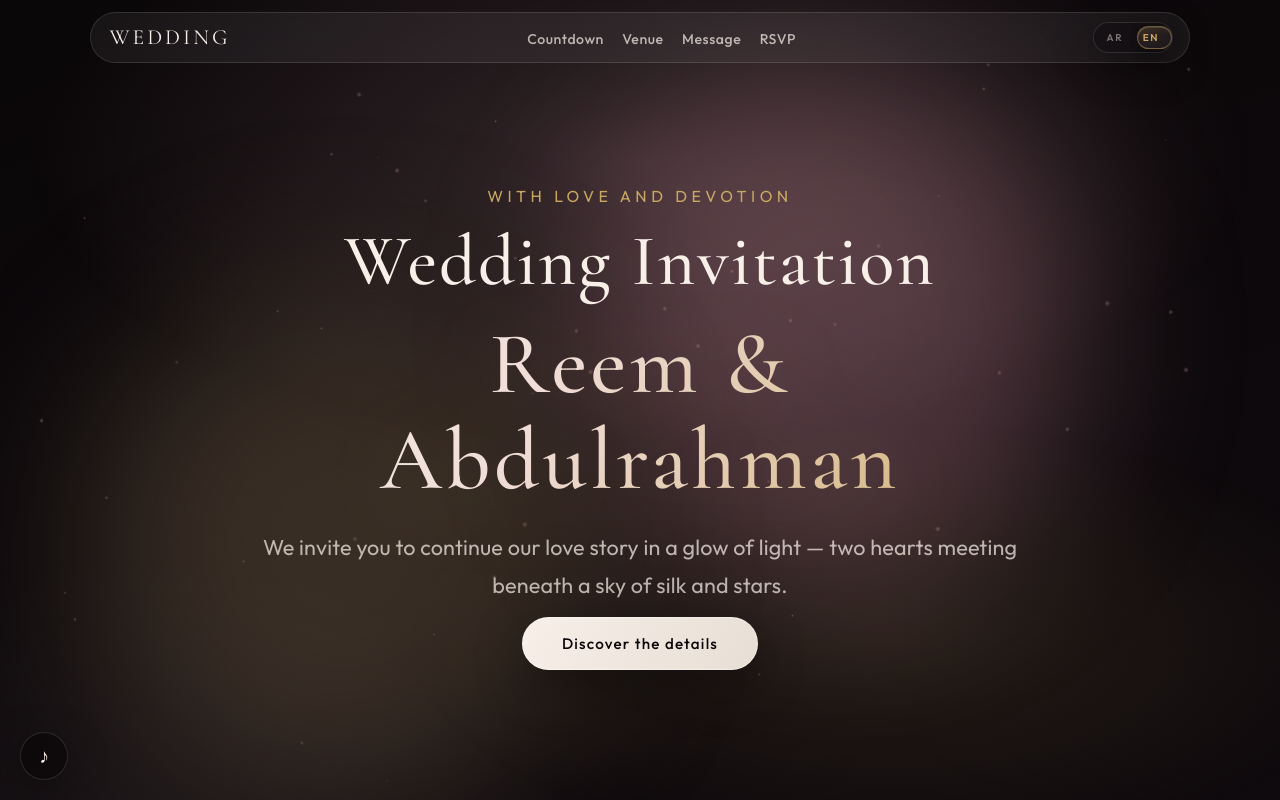
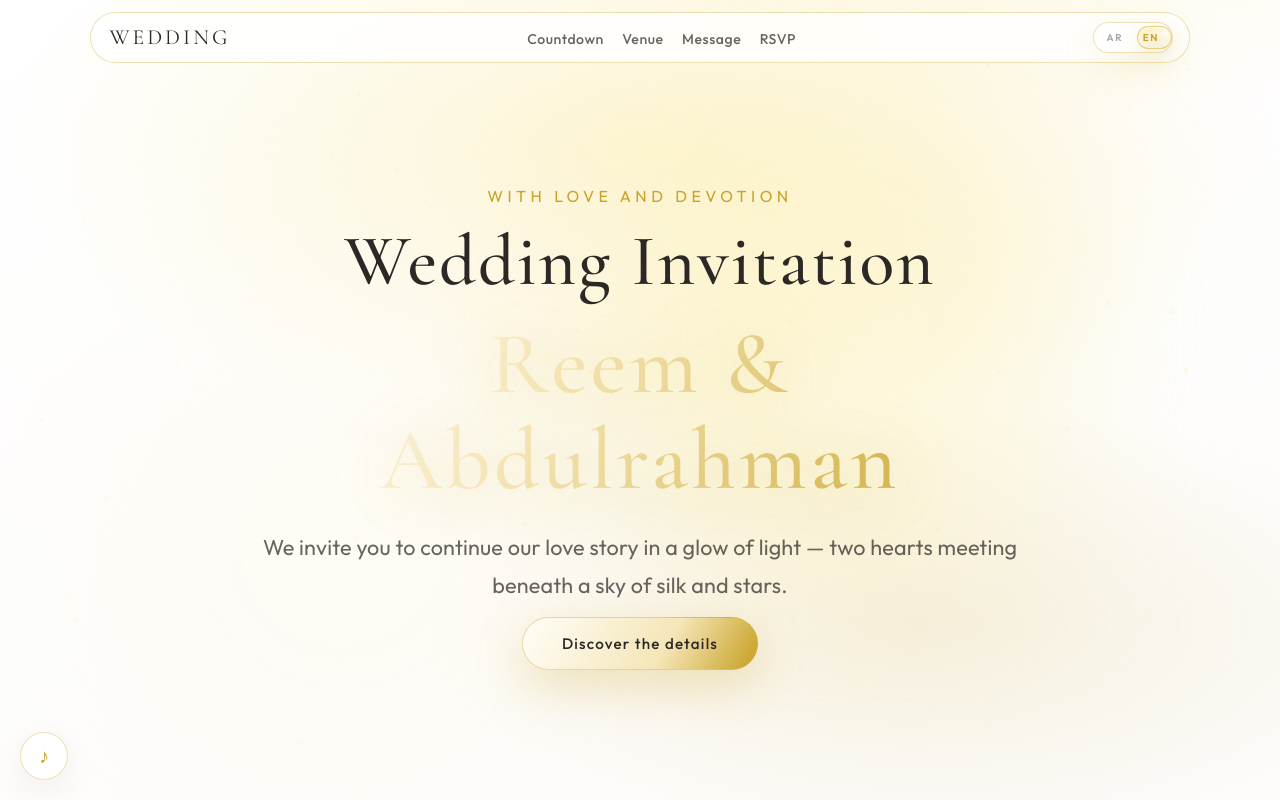
Before and after one commit to Ahmed-Osama7/wedding-invitation, a website with bundled scripts: page index.html in a window 1280 px wide. Shown: the top 800 px of the page. Built offline with nearby package versions, Linux system fonts and the light colour scheme.

Commit message:
Theme: white and shining gold palette (CSS + lang fallback)
Co-authored-by: Cursor <cursoragent@cursor.com>

```diff
--- a/index.html
+++ b/index.html
@@ -46,20 +46,20 @@
         align-items: stretch;
         padding: 3px;
         border-radius: 999px;
-        border: 1px solid rgba(255, 255, 255, 0.12);
-        background: rgba(12, 8, 11, 0.55);
+        border: 1px solid rgba(212, 175, 55, 0.38);
+        background: rgba(255, 255, 255, 0.88);
         backdrop-filter: blur(18px);
         -webkit-backdrop-filter: blur(18px);
-        box-shadow: 0 12px 40px rgba(0, 0, 0, 0.35);
+        box-shadow: 0 12px 36px rgba(201, 162, 39, 0.14);
       }
       nav.nav-bar #lang-switch .lang-switch__thumb {
         border-radius: 999px;
-        border: 1px solid rgba(201, 169, 98, 0.45);
+        border: 1px solid rgba(212, 175, 55, 0.55);
         background: linear-gradient(
           165deg,
-          rgba(201, 169, 98, 0.22) 0%,
-          rgba(232, 180, 184, 0.08) 50%,
-          rgba(255, 255, 255, 0.04) 100%
+          rgba(252, 238, 180, 0.85) 0%,
+          rgba(255, 248, 230, 0.65) 45%,
+          rgba(201, 162, 39, 0.18) 100%
         );
       }
       nav.nav-bar #lang-switch button.lang-switch__btn {
@@ -71,7 +71,7 @@
         background: transparent !important;
         background-image: none !important;
         box-shadow: none !important;
-        color: rgba(247, 239, 232, 0.45) !important;
+        color: rgba(44, 40, 37, 0.42) !important;
         font-family: Outfit, system-ui, sans-serif !important;
         font-size: 0.62rem !important;
         font-weight: 700 !important;
@@ -79,8 +79,8 @@
         cursor: pointer !important;
       }
       nav.nav-bar #lang-switch button.lang-switch__btn[aria-pressed='true'] {
-        color: #c9a962 !important;
-        text-shadow: 0 0 18px rgba(201, 169, 98, 0.35);
+        color: #c9a227 !important;
+        text-shadow: 0 0 22px rgba(252, 238, 180, 0.95), 0 0 8px rgba(201, 162, 39, 0.45);
       }
     </style>
   </head>
--- a/style.css
+++ b/style.css
@@ -3,19 +3,22 @@
    -------------------------------------------------------------------------- */
 
 :root {
-  color-scheme: dark;
-  --bg-deep: #0a0709;
-  --bg-mid: #120c10;
-  --rose: #e8b4b8;
-  --rose-soft: rgba(232, 180, 184, 0.35);
-  --gold: #c9a962;
-  --gold-soft: rgba(201, 169, 98, 0.45);
-  --ivory: #f7efe8;
-  --ivory-muted: rgba(247, 239, 232, 0.72);
-  --glass: rgba(255, 255, 255, 0.06);
-  --glass-border: rgba(255, 255, 255, 0.12);
-  --shadow-soft: 0 24px 80px rgba(0, 0, 0, 0.45);
-  --shadow-card: 0 12px 40px rgba(0, 0, 0, 0.35);
+  color-scheme: light;
+  --bg-deep: #ffffff;
+  --bg-mid: #faf8f5;
+  --rose: #d4af37;
+  --rose-soft: rgba(212, 175, 55, 0.22);
+  --gold: #c9a227;
+  --gold-shine: #f5e6b8;
+  --gold-highlight: #fceea7;
+  --gold-soft: rgba(201, 162, 39, 0.38);
+  --ivory: #2c2825;
+  --ivory-muted: rgba(44, 40, 37, 0.72);
+  --ink: #2c2825;
+  --glass: rgba(255, 255, 255, 0.82);
+  --glass-border: rgba(212, 175, 55, 0.38);
+  --shadow-soft: 0 24px 80px rgba(201, 162, 39, 0.16);
+  --shadow-card: 0 12px 36px rgba(0, 0, 0, 0.06);
   --ease-out: cubic-bezier(0.22, 1, 0.36, 1);
   --font-display: 'Cormorant Garamond', 'Noto Naskh Arabic', serif;
   --font-body: 'Outfit', 'Noto Naskh Arabic', system-ui, sans-serif;
@@ -38,9 +41,9 @@ body {
   font-family: var(--font-body);
   font-weight: 400;
   color: var(--ivory-muted);
-  background: radial-gradient(1200px 800px at 80% -10%, #2a1420 0%, transparent 55%),
-    radial-gradient(900px 600px at 10% 20%, #1a1518 0%, transparent 50%),
-    linear-gradient(165deg, var(--bg-deep) 0%, var(--bg-mid) 45%, #0d080b 100%);
+  background: radial-gradient(1200px 800px at 82% -8%, rgba(252, 238, 180, 0.55) 0%, transparent 58%),
+    radial-gradient(900px 600px at 8% 25%, rgba(255, 255, 255, 0.98) 0%, transparent 52%),
+    linear-gradient(165deg, var(--bg-deep) 0%, var(--bg-mid) 50%, #fffef9 100%);
   overflow-x: hidden;
 }
 
@@ -66,7 +69,7 @@ a {
   z-index: 9999;
   display: grid;
   place-items: center;
-  background: radial-gradient(circle at 50% 40%, #2a1822 0%, var(--bg-deep) 55%);
+  background: radial-gradient(circle at 50% 38%, rgba(252, 238, 180, 0.5) 0%, var(--bg-deep) 58%);
   transition: opacity 0.85s var(--ease-out), visibility 0.85s;
 }
 
@@ -100,7 +103,7 @@ a {
   width: min(240px, 70vw);
   height: 2px;
   margin: 0 auto;
-  background: rgba(255, 255, 255, 0.08);
+  background: rgba(212, 175, 55, 0.14);
   border-radius: 999px;
   overflow: hidden;
 }
@@ -109,7 +112,14 @@ a {
   display: block;
   height: 100%;
   width: 40%;
-  background: linear-gradient(90deg, transparent, var(--gold), transparent);
+  background: linear-gradient(
+    90deg,
+    transparent,
+    var(--gold-highlight),
+    var(--gold),
+    var(--gold-highlight),
+    transparent
+  );
   animation: loading-slide 1.2s ease-in-out infinite;
 }
 
@@ -147,7 +157,7 @@ a {
   position: absolute;
   bottom: -12px;
   border-radius: 50%;
-  background: radial-gradient(circle, var(--rose-soft), transparent 70%);
+  background: radial-gradient(circle, rgba(252, 238, 180, 0.55), transparent 70%);
   animation-name: float-up;
   animation-timing-function: linear;
   animation-iteration-count: infinite;
@@ -180,10 +190,10 @@ a {
   height: 48px;
   border-radius: 50%;
   border: 1px solid var(--glass-border);
-  background: rgba(10, 7, 9, 0.65);
+  background: rgba(255, 255, 255, 0.92);
   backdrop-filter: blur(14px);
   -webkit-backdrop-filter: blur(14px);
-  color: var(--ivory);
+  color: var(--gold);
   cursor: pointer;
   display: grid;
   place-items: center;
@@ -257,7 +267,7 @@ a {
   justify-content: space-between;
   gap: clamp(0.65rem, 2vw, 1.1rem);
   border: 1px solid var(--glass-border);
-  background: rgba(12, 8, 11, 0.55);
+  background: rgba(255, 255, 255, 0.88);
   backdrop-filter: blur(18px);
   -webkit-backdrop-filter: blur(18px);
 }
@@ -289,7 +299,7 @@ nav.nav-bar .lang-switch {
   gap: 0;
   border-radius: 999px;
   border: 1px solid var(--glass-border);
-  background: rgba(12, 8, 11, 0.55);
+  background: rgba(255, 255, 255, 0.88);
   backdrop-filter: blur(18px);
   -webkit-backdrop-filter: blur(18px);
   box-shadow: var(--shadow-card);
@@ -300,7 +310,7 @@ nav.nav-bar .lang-switch {
 
 nav.nav-bar .lang-switch:hover {
   border-color: var(--gold-soft);
-  box-shadow: var(--shadow-card), 0 0 0 1px rgba(201, 169, 98, 0.12);
+  box-shadow: var(--shadow-card), 0 0 0 1px rgba(212, 175, 55, 0.2);
 }
 
 nav.nav-bar .lang-switch:active {
@@ -316,14 +326,14 @@ nav.nav-bar .lang-switch .lang-switch__thumb {
   border-radius: 999px;
   z-index: 0;
   pointer-events: none;
-  border: 1px solid rgba(201, 169, 98, 0.45);
+  border: 1px solid rgba(212, 175, 55, 0.55);
   background: linear-gradient(
     165deg,
-    rgba(201, 169, 98, 0.22) 0%,
-    rgba(232, 180, 184, 0.08) 50%,
-    rgba(255, 255, 255, 0.04) 100%
+    rgba(252, 238, 180, 0.85) 0%,
+    rgba(255, 248, 230, 0.65) 45%,
+    rgba(201, 162, 39, 0.18) 100%
   );
-  box-shadow: inset 0 1px 0 rgba(255, 255, 255, 0.12), 0 6px 20px rgba(0, 0, 0, 0.35);
+  box-shadow: inset 0 1px 0 rgba(255, 255, 255, 0.9), 0 6px 22px rgba(201, 162, 39, 0.18);
   transition: margin-inline-start 0.45s var(--ease-out), box-shadow 0.35s var(--ease-out),
     opacity 0.3s ease;
 }
@@ -351,7 +361,7 @@ nav.nav-bar .lang-switch .lang-switch__btn {
   letter-spacing: 0.18em;
   line-height: 1;
   text-transform: none;
-  color: rgba(247, 239, 232, 0.42) !important;
+  color: rgba(44, 40, 37, 0.42) !important;
   background: transparent !important;
   background-image: none !important;
   box-shadow: none !important;
@@ -366,7 +376,7 @@ nav.nav-bar .lang-switch .lang-switch__btn:hover {
 
 nav.nav-bar .lang-switch .lang-switch__btn[aria-pressed='true'] {
   color: var(--gold) !important;
-  text-shadow: 0 0 22px rgba(201, 169, 98, 0.35);
+  text-shadow: 0 0 24px rgba(252, 238, 180, 0.95), 0 0 8px rgba(201, 162, 39, 0.45);
 }
 
 nav.nav-bar .lang-switch .lang-switch__btn:focus-visible {
@@ -469,7 +479,7 @@ nav.nav-bar .lang-switch .lang-switch__btn::-moz-focus-inner {
     padding: 0.85rem 1rem;
     border-radius: 1rem;
     border: 1px solid var(--glass-border);
-    background: rgba(12, 8, 11, 0.94);
+    background: rgba(255, 255, 255, 0.97);
     backdrop-filter: blur(16px);
     -webkit-backdrop-filter: blur(16px);
     opacity: 0;
@@ -486,7 +496,7 @@ nav.nav-bar .lang-switch .lang-switch__btn::-moz-focus-inner {
   }
 
   .nav-links a:hover {
-    background: rgba(255, 255, 255, 0.04);
+    background: rgba(252, 238, 180, 0.28);
   }
 
   .nav-bar--open .nav-links {
@@ -535,7 +545,7 @@ section[id] {
 .glass-card {
   border-radius: 1.25rem;
   border: 1px solid var(--glass-border);
-  background: linear-gradient(145deg, rgba(255, 255, 255, 0.07), rgba(255, 255, 255, 0.02));
+  background: linear-gradient(145deg, rgba(255, 255, 255, 0.95), rgba(255, 248, 235, 0.72));
   backdrop-filter: blur(22px);
   -webkit-backdrop-filter: blur(22px);
   box-shadow: var(--shadow-card);
@@ -561,8 +571,8 @@ section[id] {
 .hero-gradient {
   position: absolute;
   inset: 0;
-  background: radial-gradient(ellipse 80% 60% at 50% 20%, rgba(232, 180, 184, 0.18), transparent 60%),
-    radial-gradient(ellipse 70% 50% at 70% 80%, rgba(201, 169, 98, 0.12), transparent 55%);
+  background: radial-gradient(ellipse 80% 60% at 50% 18%, rgba(252, 238, 180, 0.55), transparent 62%),
+    radial-gradient(ellipse 70% 50% at 72% 78%, rgba(201, 162, 39, 0.14), transparent 56%);
 }
 
 .hero-glow {
@@ -578,13 +588,13 @@ section[id] {
 .hero-glow--1 {
   top: 10%;
   right: 15%;
-  background: #c98b9a;
+  background: #fceea7;
 }
 
 .hero-glow--2 {
   bottom: 5%;
   left: 10%;
-  background: #8b7355;
+  background: #fff9e8;
   animation-delay: -6s;
 }
 
@@ -632,18 +642,18 @@ section[id] {
   letter-spacing: 0.03em;
   background: linear-gradient(
     118deg,
-    var(--ivory) 0%,
-    #f0ddd8 18%,
-    var(--gold) 52%,
-    #e8b4b8 78%,
-    var(--ivory) 100%
+    #ffffff 0%,
+    var(--gold-shine) 18%,
+    var(--gold) 48%,
+    var(--gold-highlight) 72%,
+    #ffffff 100%
   );
   background-size: 220% auto;
   -webkit-background-clip: text;
   background-clip: text;
   color: transparent;
   animation: names-glow 8s ease-in-out infinite;
-  filter: drop-shadow(0 12px 42px rgba(201, 169, 98, 0.22));
+  filter: drop-shadow(0 10px 36px rgba(201, 162, 39, 0.35)) drop-shadow(0 0 28px rgba(252, 238, 180, 0.65));
 }
 
 @keyframes names-glow {
@@ -671,7 +681,7 @@ html[lang='en'] .hero-couple-names {
   font-size: clamp(0.95rem, 2vw, 1.1rem);
   line-height: 1.65;
   margin: 0 0 2.5rem;
-  color: rgba(247, 239, 232, 0.55);
+  color: rgba(44, 40, 37, 0.5);
   font-weight: 300;
 }
 
@@ -685,18 +695,25 @@ html[lang='en'] .hero-couple-names {
   font-size: 0.95rem;
   font-weight: 500;
   letter-spacing: 0.08em;
-  color: var(--bg-deep);
-  background: linear-gradient(120deg, var(--ivory) 0%, #e8dfd6 50%, var(--ivory) 100%);
+  color: var(--ink);
+  background: linear-gradient(
+    120deg,
+    #fffef9 0%,
+    var(--gold-shine) 32%,
+    var(--gold) 52%,
+    var(--gold-highlight) 78%,
+    #fffef9 100%
+  );
   background-size: 200% auto;
-  border: 1px solid rgba(255, 255, 255, 0.35);
-  box-shadow: 0 16px 48px rgba(0, 0, 0, 0.35);
+  border: 1px solid rgba(212, 175, 55, 0.45);
+  box-shadow: 0 16px 48px rgba(201, 162, 39, 0.28);
   overflow: hidden;
   transition: transform 0.45s var(--ease-out), box-shadow 0.45s, background-position 0.8s;
 }
 
 .cta-btn:hover {
   transform: translateY(-3px);
-  box-shadow: 0 22px 60px rgba(0, 0, 0, 0.45);
+  box-shadow: 0 22px 56px rgba(201, 162, 39, 0.38);
   background-position: 100% center;
 }
 
@@ -852,7 +869,7 @@ html[lang='en'] .hero-couple-names {
 .count-label {
   font-size: 0.78rem;
   letter-spacing: 0.06em;
-  color: rgba(247, 239, 232, 0.55);
+  color: rgba(44, 40, 37, 0.55);
 }
 
 .countdown-grid--done .count-value {
@@ -885,7 +902,7 @@ html[lang='en'] .hero-couple-names {
 }
 
 .venue-text-en {
-  color: rgba(247, 239, 232, 0.5);
+  color: rgba(44, 40, 37, 0.5);
   font-weight: 300;
   font-size: 0.98rem;
 }
@@ -899,7 +916,7 @@ html[lang='en'] .hero-couple-names {
   padding: 0.95rem 1.75rem;
   border-radius: 999px;
   border: 1px solid var(--glass-border);
-  background: linear-gradient(135deg, rgba(255, 255, 255, 0.1), rgba(255, 255, 255, 0.02));
+  background: linear-gradient(135deg, rgba(255, 255, 255, 0.95), rgba(252, 238, 180, 0.35));
   color: var(--ivory);
   font-size: 0.92rem;
   font-weight: 500;
@@ -911,7 +928,7 @@ html[lang='en'] .hero-couple-names {
 .map-btn:hover {
   transform: translateY(-3px);
   border-color: var(--gold-soft);
-  box-shadow: 0 18px 50px rgba(0, 0, 0, 0.4);
+  box-shadow: 0 18px 46px rgba(201, 162, 39, 0.28);
 }
 
 .map-btn svg {
@@ -931,14 +948,14 @@ html[lang='en'] .hero-couple-names {
   text-align: center;
   padding: 3rem 1.5rem;
   border-radius: 1rem;
-  border: 1px solid rgba(255, 255, 255, 0.08);
+  border: 1px solid rgba(212, 175, 55, 0.28);
   overflow: hidden;
 }
 
 .venue-shimmer {
   position: absolute;
   inset: -50%;
-  background: conic-gradient(from 180deg, transparent, rgba(201, 169, 98, 0.15), transparent 40%);
+  background: conic-gradient(from 180deg, transparent, rgba(252, 238, 180, 0.45), transparent 40%);
   animation: spin-slow 14s linear infinite;
 }
 
@@ -962,7 +979,7 @@ html[lang='en'] .hero-couple-names {
   z-index: 1;
   margin: 0;
   font-size: 0.9rem;
-  color: rgba(247, 239, 232, 0.45);
+  color: rgba(44, 40, 37, 0.48);
 }
 
 /* Forms */
@@ -993,8 +1010,8 @@ textarea {
   width: 100%;
   padding: 0.85rem 1rem;
   border-radius: 0.85rem;
-  border: 1px solid rgba(255, 255, 255, 0.12);
-  background: rgba(8, 5, 7, 0.55);
+  border: 1px solid rgba(212, 175, 55, 0.28);
+  background: rgba(255, 255, 255, 0.96);
   color: var(--ivory);
   font-family: inherit;
   font-size: 1rem;
@@ -1005,7 +1022,7 @@ input:focus,
 textarea:focus {
   outline: none;
   border-color: var(--gold-soft);
-  box-shadow: 0 0 0 3px rgba(201, 169, 98, 0.15);
+  box-shadow: 0 0 0 3px rgba(212, 175, 55, 0.22);
 }
 
 textarea {
@@ -1042,14 +1059,14 @@ textarea {
   text-align: center;
   padding: 0.75rem 1rem;
   border-radius: 999px;
-  border: 1px solid rgba(255, 255, 255, 0.12);
-  background: rgba(8, 5, 7, 0.45);
+  border: 1px solid rgba(212, 175, 55, 0.26);
+  background: rgba(255, 253, 248, 0.92);
   transition: border-color 0.3s, background 0.3s, transform 0.3s;
 }
 
 .radio-pill input:checked + span {
   border-color: var(--gold);
-  background: rgba(201, 169, 98, 0.12);
+  background: rgba(252, 238, 180, 0.45);
   color: var(--ivory);
 }
 
@@ -1084,8 +1101,8 @@ textarea {
   width: 100%;
   height: 200px;
   border-radius: 0.85rem;
-  border: 1px dashed rgba(255, 255, 255, 0.18);
-  background: radial-gradient(circle at 30% 20%, rgba(255, 255, 255, 0.04), rgba(0, 0, 0, 0.35));
+  border: 1px dashed rgba(212, 175, 55, 0.38);
+  background: radial-gradient(circle at 30% 20%, rgba(252, 238, 180, 0.35), rgba(255, 255, 255, 0.96));
   cursor: crosshair;
   touch-action: none;
 }
@@ -1099,7 +1116,7 @@ textarea {
 .canvas-hint {
   margin: 0.5rem 0 0;
   font-size: 0.8rem;
-  color: rgba(247, 239, 232, 0.45);
+  color: rgba(44, 40, 37, 0.48);
 }
 
 .submit-btn {
@@ -1112,17 +1129,17 @@ textarea {
   font-size: 1rem;
   font-weight: 600;
   letter-spacing: 0.06em;
-  color: var(--bg-deep);
-  background: linear-gradient(120deg, #f3ebe4, var(--gold) 55%, #e8dfd6);
+  color: var(--ink);
+  background: linear-gradient(120deg, #fff9e8, var(--gold-shine) 38%, var(--gold) 52%, var(--gold-highlight));
   cursor: pointer;
   overflow: hidden;
   transition: transform 0.35s var(--ease-out), box-shadow 0.35s, opacity 0.35s;
-  box-shadow: 0 14px 40px rgba(0, 0, 0, 0.35);
+  box-shadow: 0 14px 40px rgba(201, 162, 39, 0.28);
 }
 
 .submit-btn:hover:not(:disabled) {
   transform: translateY(-2px);
-  box-shadow: 0 20px 50px rgba(0, 0, 0, 0.45);
+  box-shadow: 0 20px 48px rgba(201, 162, 39, 0.36);
 }
 
 .submit-btn:disabled {
@@ -1145,8 +1162,8 @@ textarea {
   width: 22px;
   height: 22px;
   border-radius: 50%;
-  border: 2px solid rgba(10, 7, 9, 0.25);
-  border-top-color: var(--bg-deep);
+  border: 2px solid rgba(44, 40, 37, 0.18);
+  border-top-color: var(--gold);
   opacity: 0;
   animation: spin 0.7s linear infinite;
 }
@@ -1165,11 +1182,11 @@ textarea {
 }
 
 .form-status--ok {
-  color: #a8e6cf;
+  color: #7d8f6b;
 }
 
 .form-status--error {
-  color: #ffb4b4;
+  color: #b07868;
 }
 
 /* Footer */
@@ -1198,7 +1215,7 @@ textarea {
   font-size: 0.78rem;
   letter-spacing: 0.28em;
   text-transform: uppercase;
-  color: rgba(247, 239, 232, 0.35);
+  color: rgba(44, 40, 37, 0.42);
 }
 
 /* Typography per locale */
```
